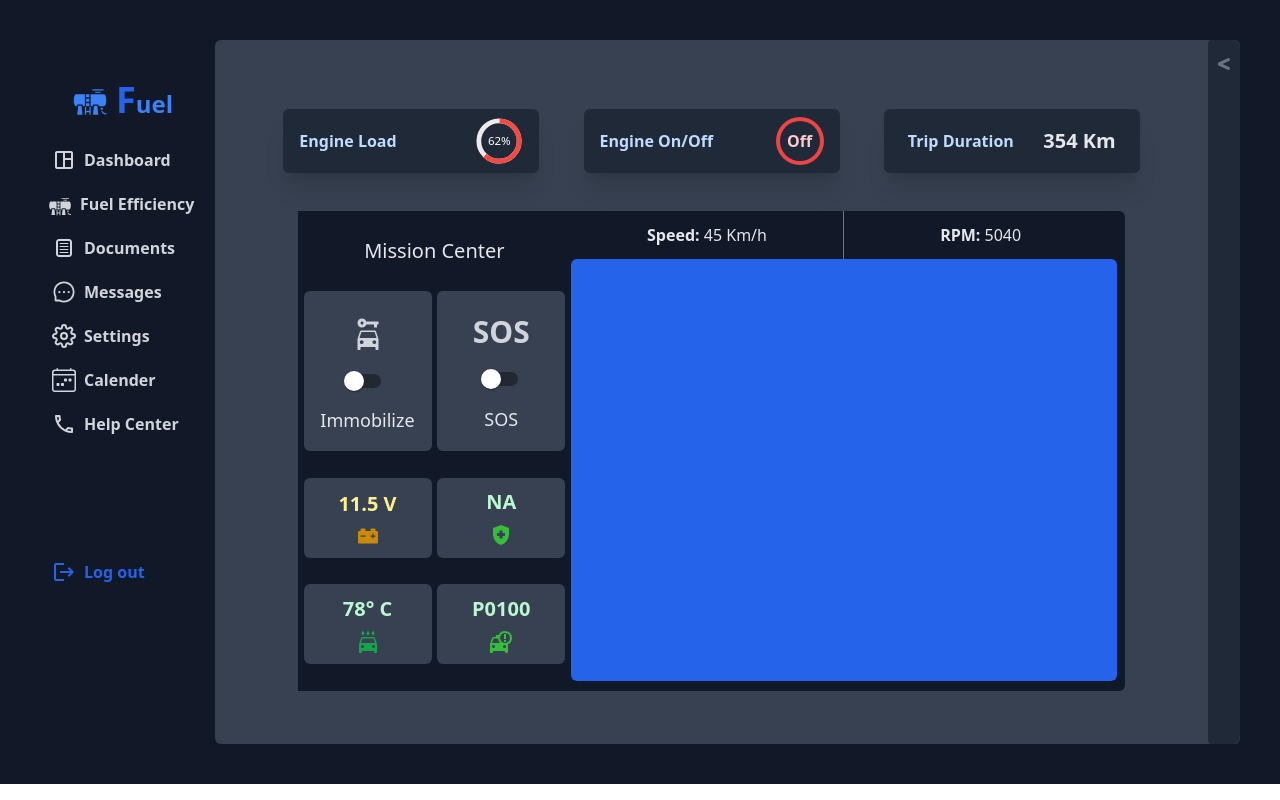
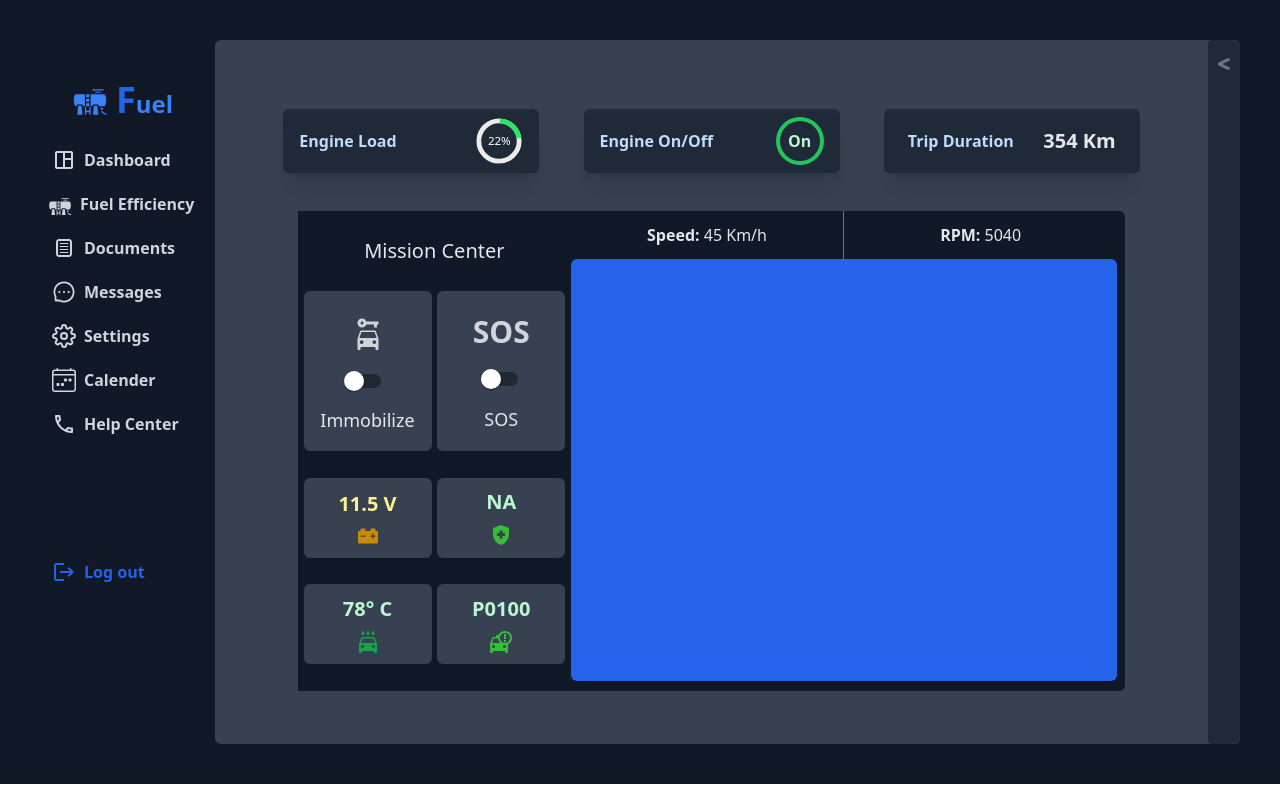
Before and after one commit to RohanSingh182003/Admin-Dashboard, a React (Vite) app: page / in a window 1280 px wide. Built offline with nearby package versions, Linux system fonts and the light colour scheme.

Commit message:
fixing colors

```diff
--- a/package.json
+++ b/package.json
@@ -17,7 +17,6 @@
     "@mui/styled-engine-sc": "^5.10.3",
     "framer-motion": "^7.3.5",
     "react": "^18.2.0",
-    "react-circular-progressbar": "^2.1.0",
     "react-dom": "^18.2.0",
     "react-icons": "^4.4.0",
     "react-router-dom": "^6.3.0",
--- a/src/Components/DashBoard.jsx
+++ b/src/Components/DashBoard.jsx
@@ -78,8 +78,8 @@ const DashBoard = () => {
       </Box>
     </Modal>
       <div className="flex flex-wrap justify-evenly items-center w-full my-4 px-4 md:px-0 xl:px-6">
-        <EngineLoad props={{load:62}}/>
-        <EngineOnOff props={{state:'off'}}/>
+        <EngineLoad props={{load:22}}/>
+        <EngineOnOff props={{state:'on'}}/>
         <TripDuration props={{duration: 354}}/>
       </div>
       <div className="w-full flex-col md:flex-row md:w-10/12 md:h-[75%] bg-gray-900 rounded-md flex md:pr-2">
--- a/src/Components/TopCards/EngineLoad.jsx
+++ b/src/Components/TopCards/EngineLoad.jsx
@@ -5,7 +5,7 @@ const EngineLoad = ({ props }) => {
   const percentage = props.load;
   let color;
   if (percentage <= 30) {
-    color = '#2CE549 ';
+    color = '#2CE565 ';
   } else if (percentage > 30 && percentage <= 60) {
     color = 'yellow';
   } else {
```
Also changed, not shown: 1 other file (tests, documents, lock files or other folders).
